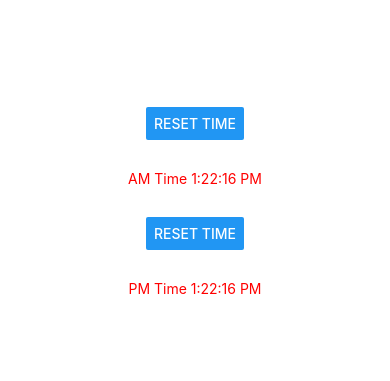
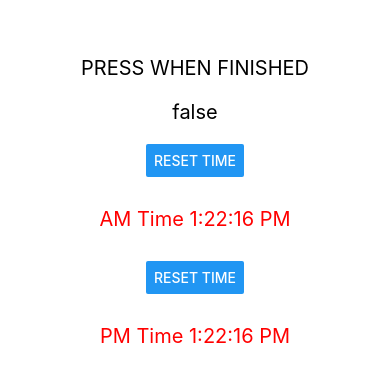
Before and after one commit to Mick04/DateTimePicker, a React Native app: screen / in a window 390 px wide. Shown: the part 215-596 px from the top of the page. Built offline with nearby package versions, Linux system fonts and the light colour scheme.

Commit message:
working fine just need to get an OK button no the ISO picker to click when finished

```diff
--- a/App.js
+++ b/App.js
@@ -1,5 +1,5 @@
 import { StatusBar } from "expo-status-bar";
-import { StyleSheet, Alert, View, Text } from "react-native";
+import { StyleSheet, Alert, View, Text, TouchableOpacity } from "react-native";
 import { useState } from "react";
 
 import TimePicker from "./components/timePicker";
@@ -7,6 +7,12 @@ import TimePicker from "./components/timePicker";
 export default function App() {
   const [date1, setDate1] = useState(new Date());
   const [date2, setDate2] = useState(new Date());
+  const [Reset, setReset] = useState(false);
+
+  const handleOnPress = () => {
+    setReset(!Reset);
+    console.log({ Reset });
+  };
 
   const onChange1 = (e, selectedDate) => {
     const hours = selectedDate.getHours();
@@ -24,17 +30,35 @@ export default function App() {
     }
     setDate2(selectedDate);
   };
-
   return (
     <View style={styles.container}>
-      <TimePicker valDate={date1} onChange={onChange1} />
-      <Text style={styles.dataText}>AM Time {date1.toLocaleTimeString()}</Text>
-      <TimePicker valDate={date2} onChange={onChange2} />
+      <TouchableOpacity style={styles.reset} onPress={handleOnPress}>
+        <Text style={styles.dataReset}>
+          {Reset ? "Press To Reset The Time" : "PRESS WHEN FINISHED"}
+        </Text>
+        <Text style={styles.dataReset}>{Reset.toString()}</Text>
+      </TouchableOpacity>
+      {!Reset && ( // Add this line to conditionally render the TimePicker components
+        <>
+          <TimePicker valDate={date1} onChange={onChange1} />
+        </>
+      )}
+      <Text style={styles.dataText}>
+        AM Time {date1.toLocaleTimeString()}
+        {Reset}
+      </Text>
+      {!Reset && ( // Add this line to conditionally render the TimePicker components
+        <>
+          <TimePicker valDate={date2} onChange={onChange2} />
+        </>
+      )}
       <Text style={styles.dataText}>PM Time {date2.toLocaleTimeString()}</Text>
+
       <StatusBar style="auto" />
     </View>
   );
 }
+
 const styles = StyleSheet.create({
   container: {
     flex: 1,
@@ -46,5 +70,18 @@ const styles = StyleSheet.create({
     backgroundColor: "#fff",
     color: "red",
     margin: 20,
+    fontSize: 20,
+  },
+  dataReset: {
+    fontSize: 20,
+    backgroundColor: "#fff",
+    justifyContent: "center",
+    alignItems: "center",
+    margin: 10,
+  },
+  reset: {
+    justifyContent: "center",
+    alignItems: "center",
+    // Add any additional styling you need for the TouchableOpacity here
   },
 });
--- a/components/timePicker.js
+++ b/components/timePicker.js
@@ -1,11 +1,10 @@
 import { Platform } from "react-native";
 import React, { useState } from "react";
-import { StyleSheet, View, Button } from "react-native";
+import { StyleSheet, View,Text, Button, } from "react-native";
 import DateTimePicker from "@react-native-community/datetimepicker";
 
 export default function TimePicker({ valDate, onChange }) {
   const [show, setShow] = useState(false);
-
   const handleChange = (event, selectedDate) => {
     const currentDate = selectedDate || valDate;
     setShow(false); // Hide after selection on Android
@@ -24,9 +23,8 @@ export default function TimePicker({ valDate, onChange }) {
           display="spinner"
         />
       )}
-      {/* )} */}
-      {/* ... */}
     </View>
+
   );
 }
 
@@ -37,4 +35,10 @@ const styles = StyleSheet.create({
     justifyContent: "center",
     margin: 10,
   },
-});
+    reset: {
+      backgroundColor: "#fff",
+      alignItems: "top",
+      justifyContent: "center",
+      margin: 10,
+    },
+  });
```
